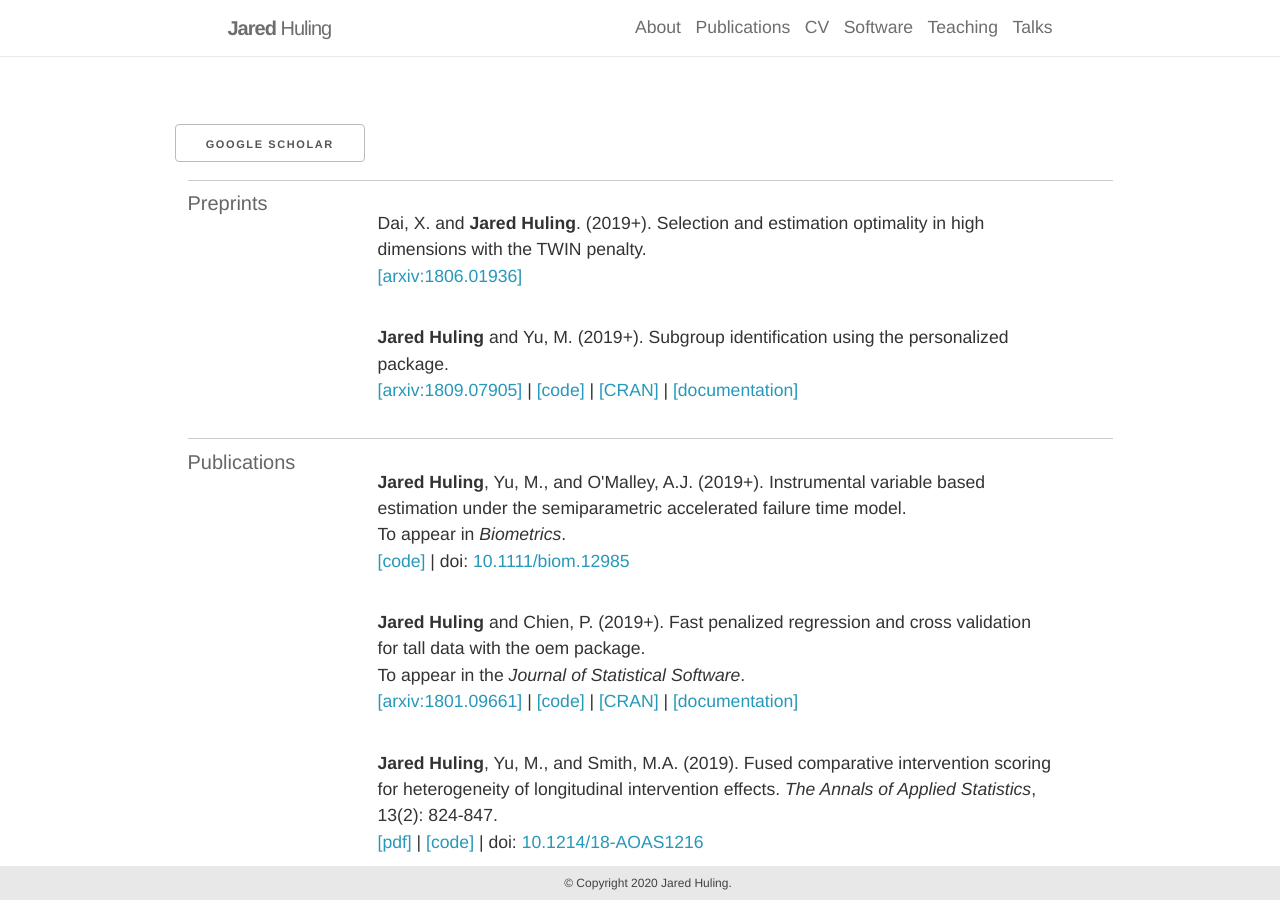
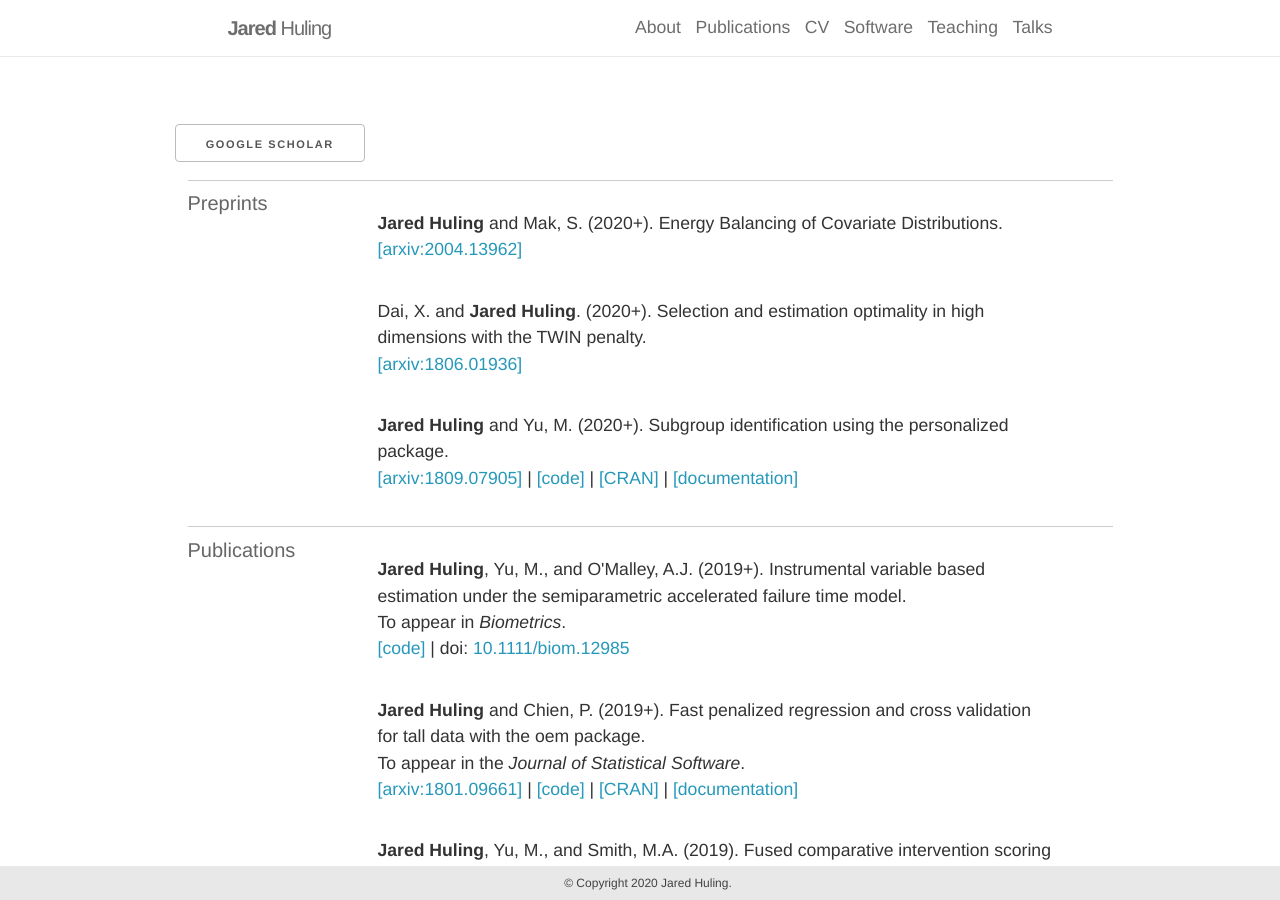
Before and after one commit to jaredhuling/jaredhuling.github.io, a Jekyll site: the page built from _pages/publications.md, in a window 1280 px wide and 900 px high. Built offline with Jekyll 4.4.1, drawn with Linux system fonts in a browser that asks for light colours; nearby versions of some CDN libraries.

Commit message:
preprints

```diff
--- a/_pages/publications.md
+++ b/_pages/publications.md
@@ -25,14 +25,20 @@ years: [2018, 2017, 2016]
       <div class="twelve columns">
 
         <p class="bibliography">
-          Dai, X. and <author>Jared Huling</author>. (2019+).
+          <author>Jared Huling</author> and Mak, S. (2020+).
+            Energy Balancing of Covariate Distributions. <br>
+          <a href="https://arxiv.org/abs/2004.13962">[arxiv:2004.13962]</a>
+        </p>
+
+        <p class="bibliography">
+          Dai, X. and <author>Jared Huling</author>. (2020+).
             Selection and estimation optimality in high dimensions with the TWIN penalty. <br>
           <a href="https://arxiv.org/abs/1806.01936">[arxiv:1806.01936]</a>
         </p>
 
 
         <p class="bibliography">
-          <author>Jared Huling</author> and Yu, M. (2019+).
+          <author>Jared Huling</author> and Yu, M. (2020+).
             Subgroup identification using the personalized package.
           <br>
           <a href="https://arxiv.org/abs/1809.07905">[arxiv:1809.07905]</a> |
```
